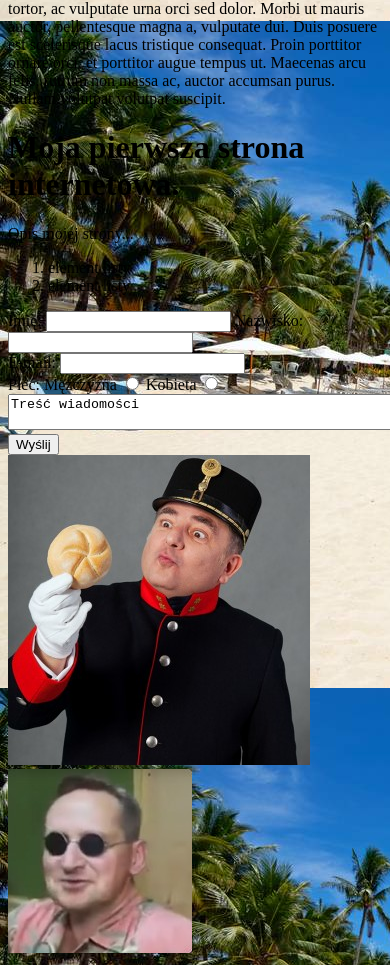
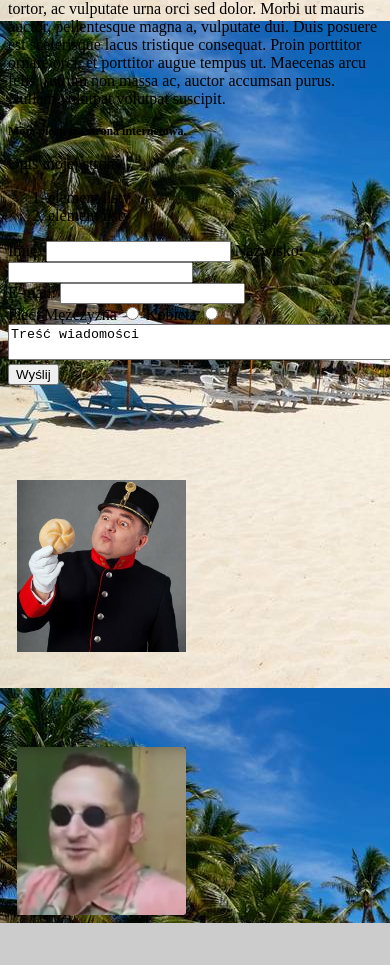
Before and after one commit to Tomko95/Main, a plain HTML site: page index.html in a window 390 px wide. Shown: the part 646-1611 px from the top of the page. After the commit the page ends 1569 px from the top, so only its background shows below. Drawn offline with Linux system fonts and the light colour scheme.

Commit message:
Update style.css

```diff
--- a/style.css
+++ b/style.css
@@ -1,5 +1,40 @@
+header {
+
+width: 100%;
+height: 100%;
+}
+#main-container {
+margin: 0px;
+padding: 0px;
+}
+h1 {
+font-size: 12px;
+}
+
+
 body{
 
 	background-image: url("a.jpeg");
 	 background-color: #cccccc;
 }
+
+img{
+max-width: 100%;
+height:auto;
+width:auto;
+
+}
+
+@media only screen and (max-width: 1200px) {
+#prawe_menu { display: block; }
+
+
+.span4 {
+    width: 45%;
+    margin: 0 2.5%;
+}
+.span4 > img {
+    width: 100%;
+    padding-top: 56.25%;
+    display: block;
+}
```
